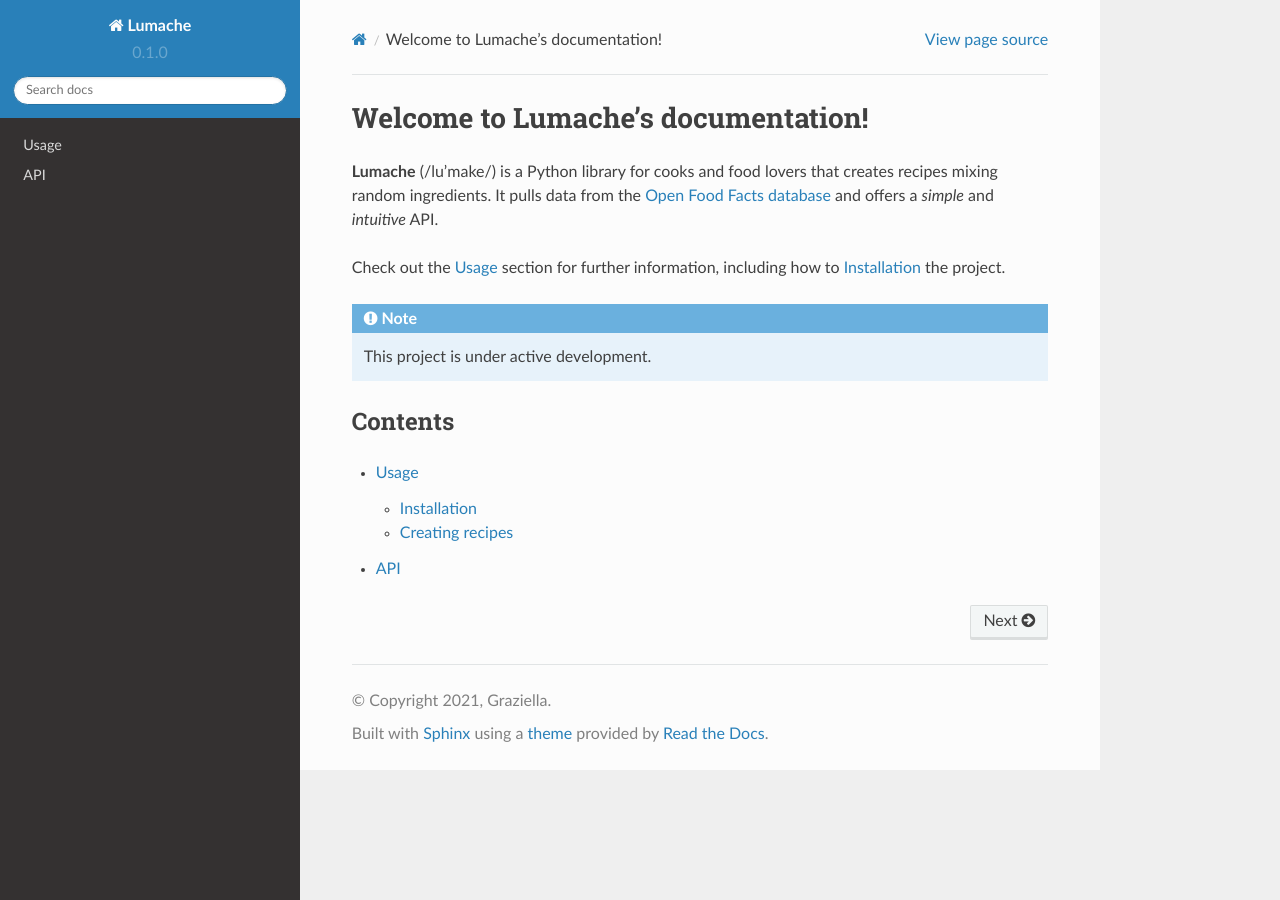
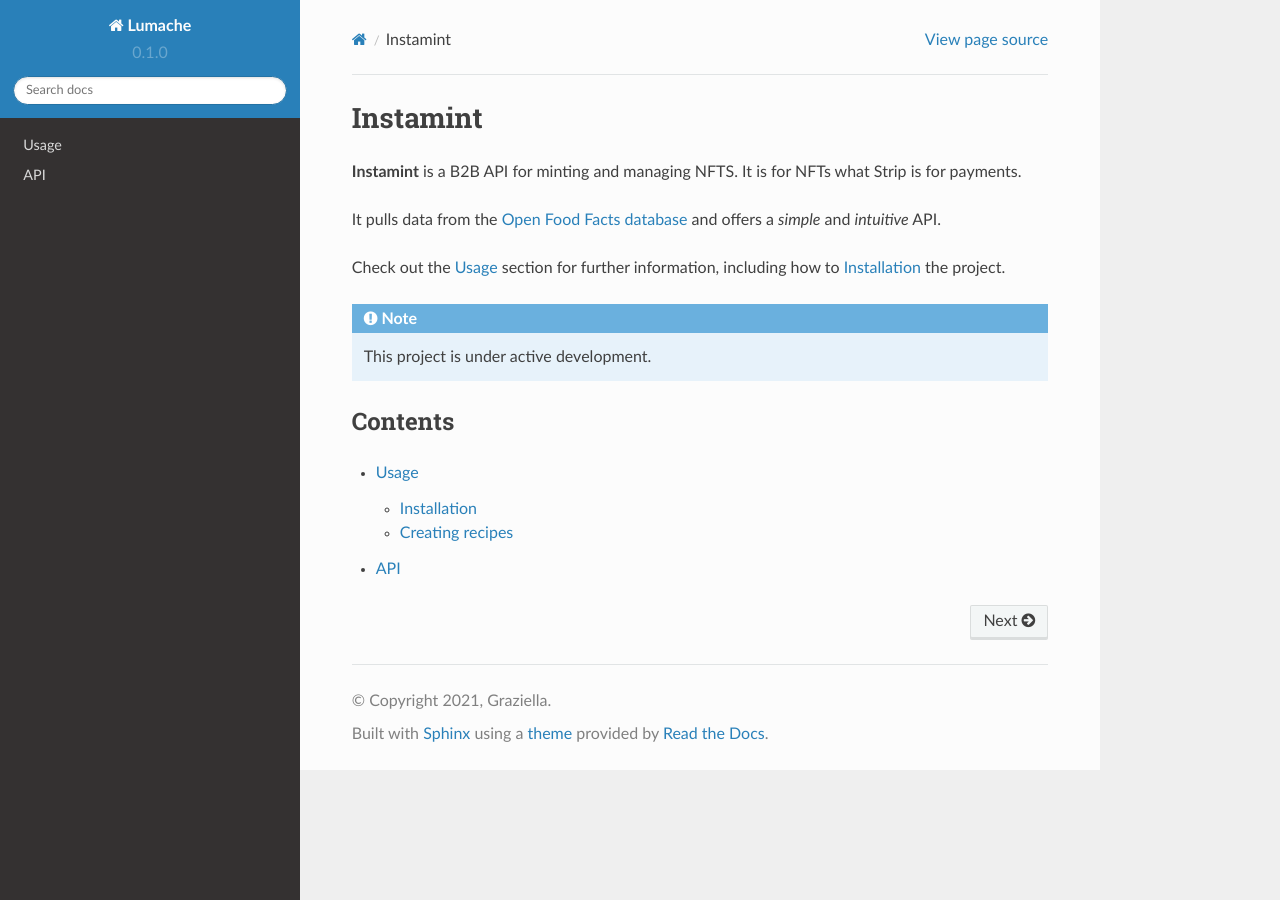
Before and after one commit to instamint/zzz-deprecated-docs, a Sphinx documentation site: the page built from docs/source/index.rst, in a window 1280 px wide. Built offline with Sphinx 7.4.7 and the Read the Docs theme 2.0.0, drawn with Linux system fonts in a browser that asks for light colours.

Commit message:
Update index.rst

```diff
--- a/docs/source/index.rst
+++ b/docs/source/index.rst
@@ -1,8 +1,9 @@
-Welcome to Lumache's documentation!
+Instamint
 ===================================
 
-**Lumache** (/lu'make/) is a Python library for cooks and food lovers
-that creates recipes mixing random ingredients.
+**Instamint** is a B2B API for minting and managing NFTS. It is for NFTs what
+Strip is for payments.
+
 It pulls data from the `Open Food Facts database <https://world.openfoodfacts.org/>`_
 and offers a *simple* and *intuitive* API.
 
```
